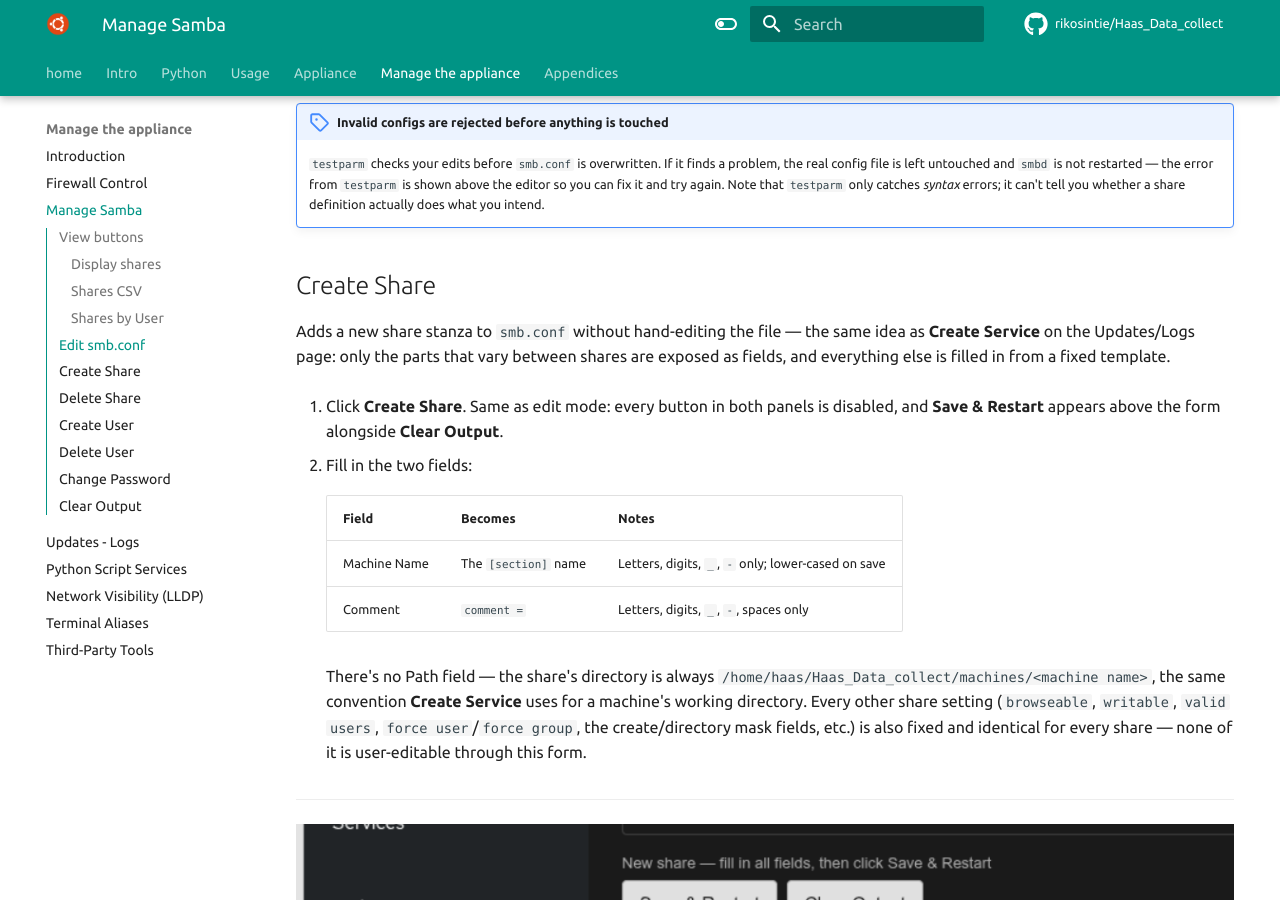
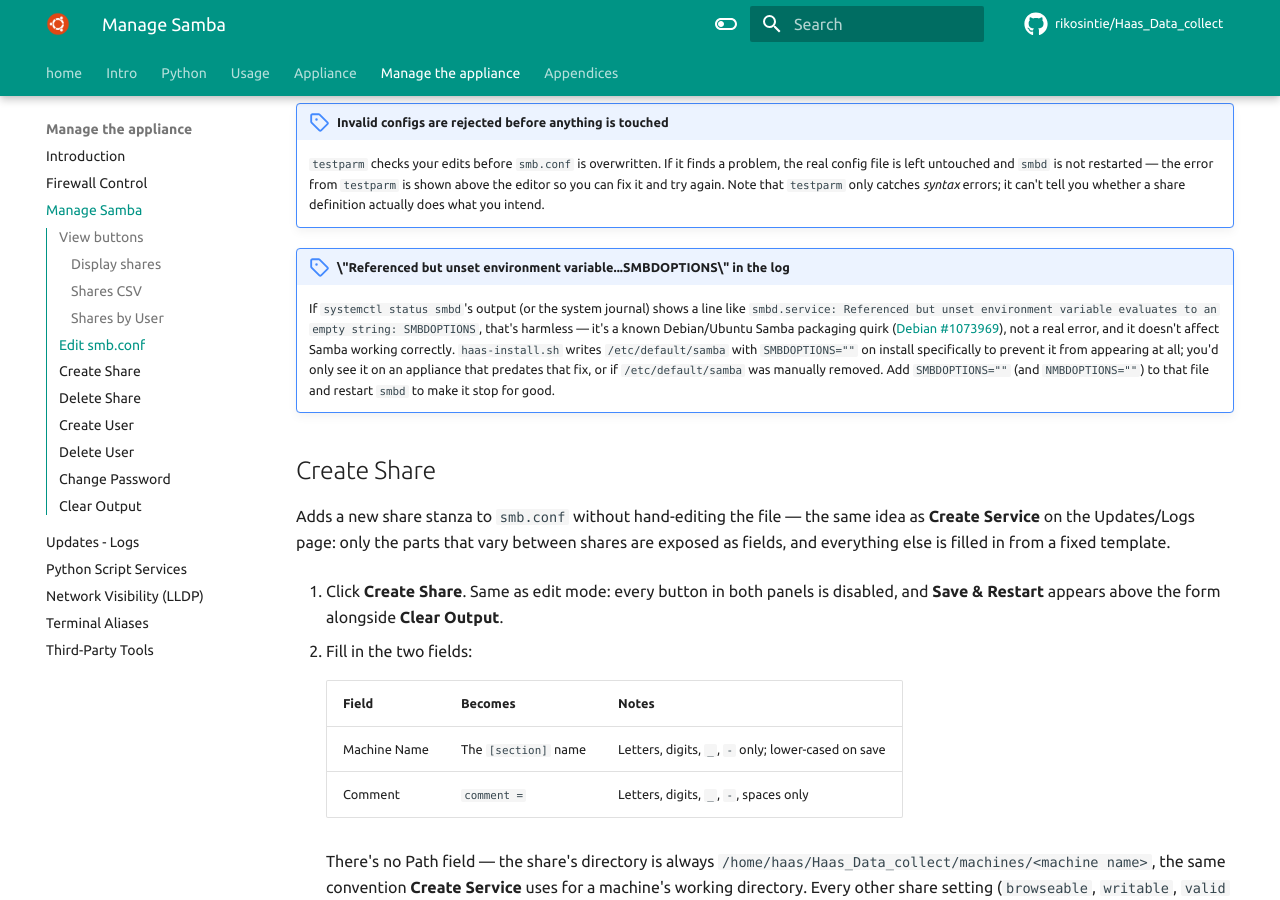
Before and after one commit to rikosintie/Haas_Data_collect, an MkDocs documentation site: the page built from docs/manage_the_appliance/samba.md, in a window 1280 px wide and 900 px high, scrolled down 4440 px. Built offline with MkDocs 1.6.1 and Material for MkDocs 9.7.7, drawn with Linux system fonts in a browser that asks for light colours; some web fonts are replaced; comment, search, counter and statistics services are not loaded.

Commit message:
Git Title:
Git Description:

Getting this after every restart:
"Aug 11 17:06:26 haas (smbd)[1903646]: smbd.service: Referenced but unset
environment variable evaluates to an empty string: SMBDOPTIONS"

Summary: confirmed this is a known, documented Debian/Samba packaging bug
(Debian #1073969) — not anything wrong with your config — where smbd.service/nmbd.service
reference $SMBDOPTIONS/$NMBDOPTIONS without a default, and log that message
on every start whenever /etc/default/samba doesn't explicitly define them.

- haas-install.sh — now writes /etc/default/samba with SMBDOPTIONS="" and NMBDOPTIONS=""
right after generating smb.conf, which permanently silences the warning on fresh installs.
- docs/manage_the_appliance/samba.md — added a note explaining the message
for anyone who still sees it (e.g. on an appliance installed before this fix),
with the manual one-line fix.

```diff
--- a/docs/manage_the_appliance/samba.md
+++ b/docs/manage_the_appliance/samba.md
@@ -144,6 +144,19 @@
     you can fix it and try again. Note that `testparm` only catches
     *syntax* errors; it can't tell you whether a share definition actually
     does what you intend.
+
+!!! note "\"Referenced but unset environment variable...SMBDOPTIONS\" in the log"
+    If `systemctl status smbd`'s output (or the system journal) shows a line
+    like `smbd.service: Referenced but unset environment variable evaluates
+    to an empty string: SMBDOPTIONS`, that's harmless — it's a known
+    Debian/Ubuntu Samba packaging quirk
+    ([Debian #1073969](https://bugs-devel.debian.org/1073969)), not a real
+    error, and it doesn't affect Samba working correctly.
+    `haas-install.sh` writes `/etc/default/samba` with `SMBDOPTIONS=""` on
+    install specifically to prevent it from appearing at all; you'd only
+    see it on an appliance that predates that fix, or if `/etc/default/samba`
+    was manually removed. Add `SMBDOPTIONS=""` (and `NMBDOPTIONS=""`) to
+    that file and restart `smbd` to make it stop for good.
 
 ## Create Share
 
```
Also changed, not shown: 1 other file.
